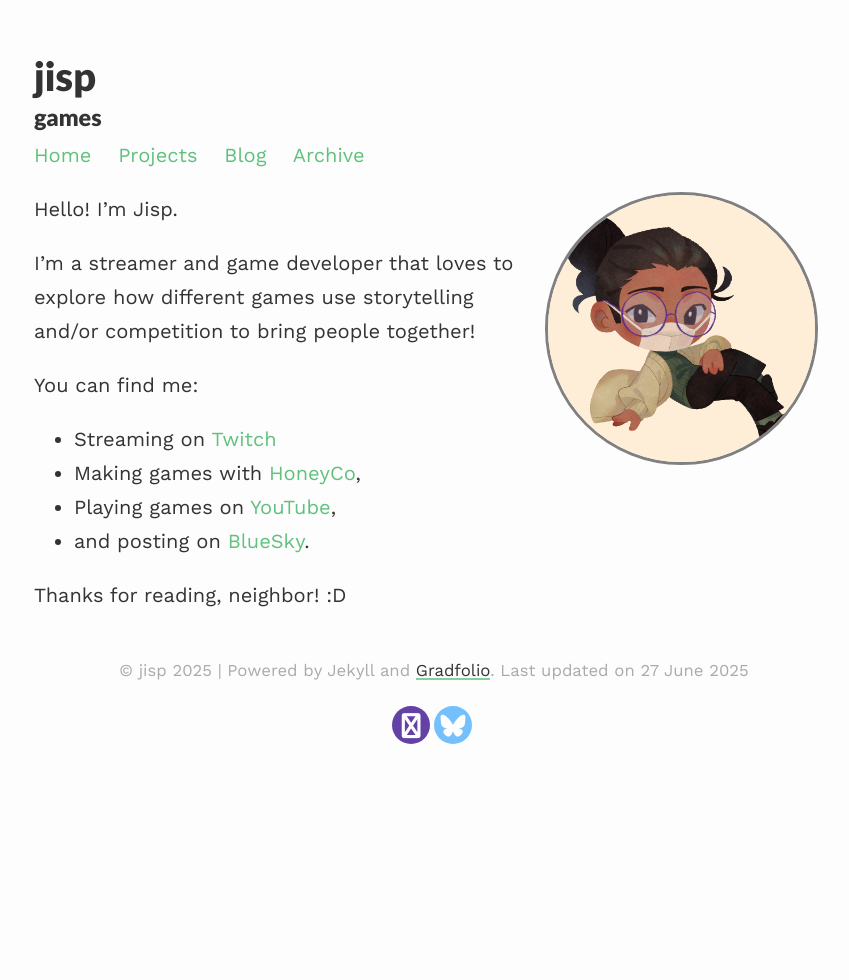
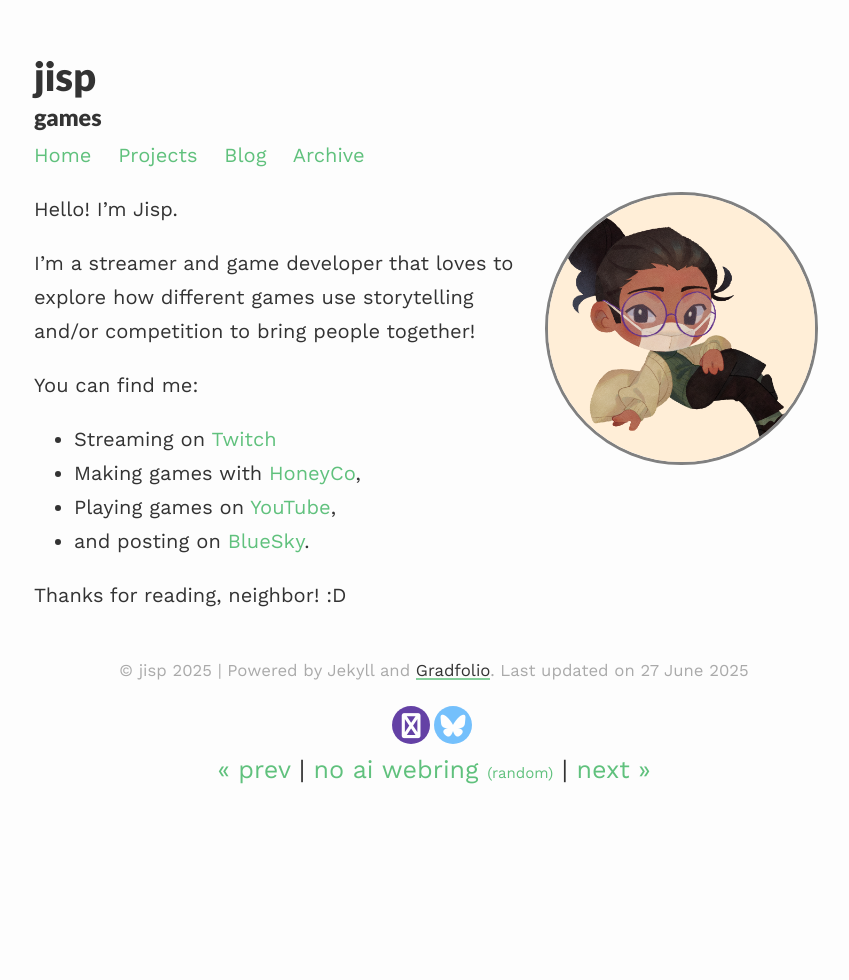
Before and after one commit to AlirpJ/alirpj.github.io, a Jekyll site: the page built from index.md, in a window 1280 px wide. Shown: the whole page, without its empty margins (206-1055 px from the left). Built offline with Jekyll 4.4.1, drawn with Linux system fonts in a browser that asks for light colours.

Commit message:
Add no genAI webring

```diff
--- a/_includes/social-footer.html
+++ b/_includes/social-footer.html
@@ -25,6 +25,13 @@ target="_blank">
 <i class="fab fa-bluesky"></i>
 </a>
 {%- endif -%}
+
+<div style="text-align:center">
+<a href="https://baccyflap.com/noai/?prv&s=jsp" target="_top">« prev</a> |
+<a href="https://baccyflap.com/noai" target="_blank">no ai webring</a>
+<a style="font-size:60%" href="https://baccyflap.com/noai/?rnd" target="_top">(random)</a> |
+<a href="https://baccyflap.com/noai/?nxt&s=jsp" target="_top">next »</a>
+</div>
 
 <!-- {%- if site.github -%}
 <a title="{{ _locale_string_follow | replace: '[NAME]', 'GitHub' }}"
```
